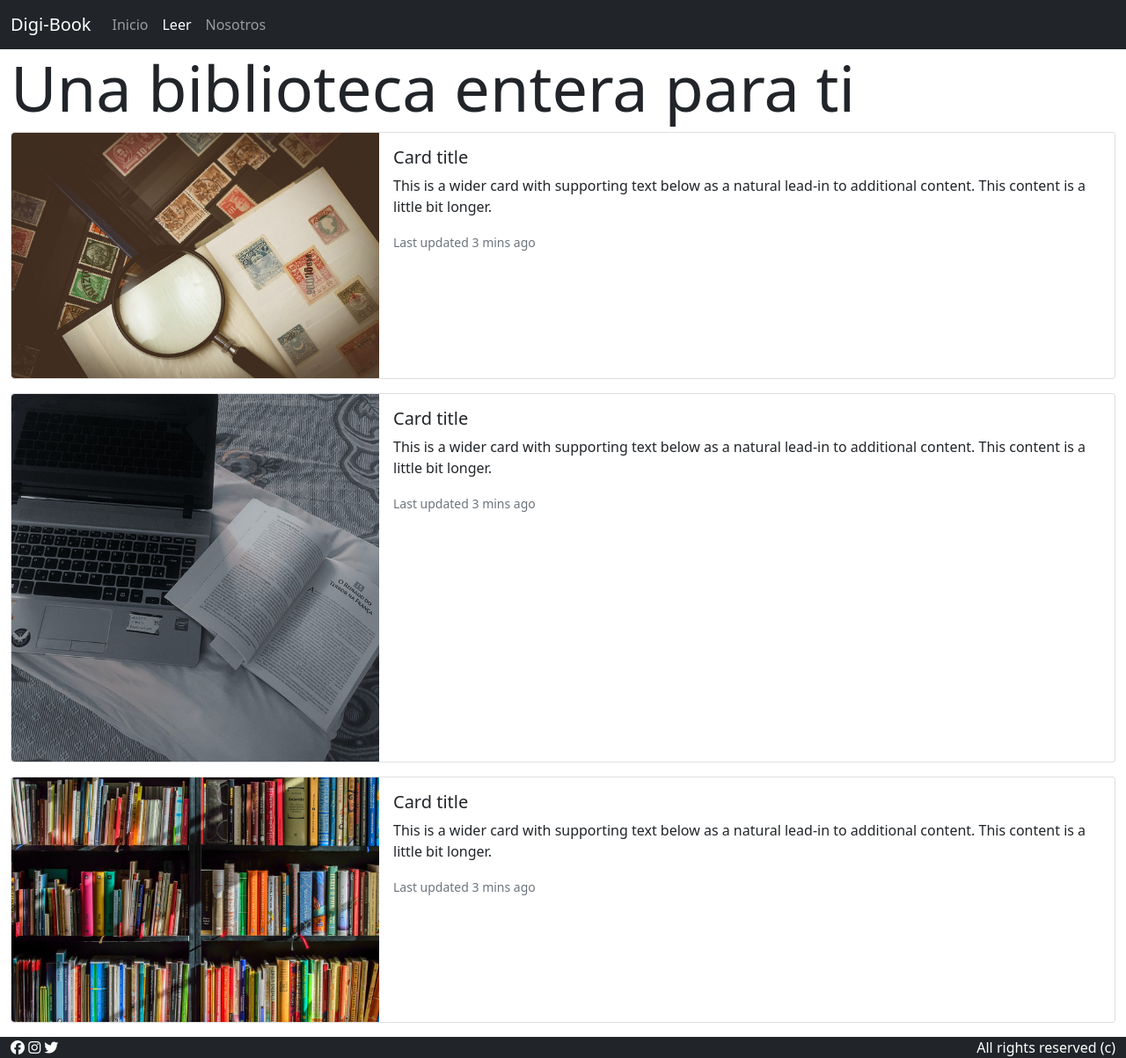
After one commit to irvingmartinez365/sitio-web-cms, a PHP site: page /public/leer.html in a window 1280 px wide. The commit adds this page. Shown: the whole page at 88% size. Run offline with PHP 8.4, Linux system fonts and the light colour scheme; some libraries are stand-ins or nearby versions.

Commit message:
leer.html

```diff
--- /dev/null
+++ b/public/leer.html
@@ -0,0 +1,101 @@
+<!DOCTYPE html>
+<html>
+	<head>
+		<meta charset="utf-8">
+		<meta name="viewport" content="scale=1.0">
+		<title>Digi-Book</title>
+
+		<!-- FONTAWESOME -->
+		<script defer src="https://kit.fontawesome.com/be7646c638.js" crossorigin="anonymous"></script>
+		<!-- BOOTSTRAP -->
+
+		<link href="https://cdn.jsdelivr.net/npm/bootstrap@5.1.3/dist/css/bootstrap.min.css" rel="stylesheet" integrity="sha384-1BmE4kWBq78iYhFldvKuhfTAU6auU8tT94WrHftjDbrCEXSU1oBoqyl2QvZ6jIW3" crossorigin="anonymous">
+
+		<script defer src="https://cdn.jsdelivr.net/npm/bootstrap@5.1.3/dist/js/bootstrap.bundle.min.js" integrity="sha384-ka7Sk0Gln4gmtz2MlQnikT1wXgYsOg+OMhuP+IlRH9sENBO0LRn5q+8nbTov4+1p" crossorigin="anonymous"></script>
+
+		<!-- CUSTOM CSS -->
+		<link rel="stylesheet" href="styles/styles.css">
+	</head>
+	<body>
+
+		<header>
+			<nav class="navbar navbar-dark bg-dark navbar-expand-lg">
+				<div class="container-fluid">
+					<span class="navbar-brand display-1">Digi-Book</span>
+					<button type="button" class="navbar-toggler" data-bs-toggle="collapse" data-bs-target="#navbar-btn" aria-controls="navbarSupportedContent" aria-expanded="false" aria-label="Toggle navigation">
+						<span class="navbar-toggler-icon"></span>
+					</button>
+					<div class="collapse navbar-collapse" id="navbar-btn">
+						<ul class="navbar-nav">
+							<li class="nav-item"><a href="/" class="nav-link">Inicio</a></li>
+							<li class="nav-item"><a href="leer.html" class="nav-link active">Leer</a></li>
+							<li class="nav-item"><a href="#" class="nav-link">Nosotros</a></li>
+						</ul>
+					</div>
+
+				</div>
+
+			</nav>
+		</header>
+        <div class="container-fluid">
+            <h1 class="display-2">Una biblioteca entera para ti</h1>
+            <div>
+                <div class="card mb-3" style="max-width: 100%;">
+                    <div class="row g-0">
+                      <div class="col-md-4">
+                        <img src="../assets/img/img-1.jpg" class="img-fluid rounded-start" alt="...">
+                      </div>
+                      <div class="col-md-8">
+                        <div class="card-body">
+                          <h5 class="card-title">Card title</h5>
+                          <p class="card-text">This is a wider card with supporting text below as a natural lead-in to additional content. This content is a little bit longer.</p>
+                          <p class="card-text"><small class="text-muted">Last updated 3 mins ago</small></p>
+                        </div>
+                      </div>
+                    </div>
+                  </div>
+                  <div class="card mb-3" style="max-width: 100%;">
+                    <div class="row g-0">
+                      <div class="col-md-4">
+                        <img src="../assets/img/img-2.jpg" class="img-fluid rounded-start" alt="...">
+                      </div>
+                      <div class="col-md-8">
+                        <div class="card-body">
+                          <h5 class="card-title">Card title</h5>
+                          <p class="card-text">This is a wider card with supporting text below as a natural lead-in to additional content. This content is a little bit longer.</p>
+                          <p class="card-text"><small class="text-muted">Last updated 3 mins ago</small></p>
+                        </div>
+                      </div>
+                    </div>
+                  </div>
+                  <div class="card mb-3" style="max-width: 100%;">
+                    <div class="row g-0">
+                      <div class="col-md-4">
+                        <img src="../assets/img/slide-1.jpg" class="img-fluid rounded-start" alt="...">
+                      </div>
+                      <div class="col-md-8">
+                        <div class="card-body">
+                          <h5 class="card-title">Card title</h5>
+                          <p class="card-text">This is a wider card with supporting text below as a natural lead-in to additional content. This content is a little bit longer.</p>
+                          <p class="card-text"><small class="text-muted">Last updated 3 mins ago</small></p>
+                        </div>
+                      </div>
+                    </div>
+                  </div>
+            </div>
+        </div>
+        <footer class="bg-dark footer container-fluid">
+            <div class="row">
+              <div class="col">
+                  <a class="footer-link-c" href="#"><span class="fab fa-facebook"></span></a>
+                  <a class="footer-link-c" href="#"><span class="fab fa-instagram"></span></a>
+                  <a class="footer-link-c" href="#"><span class="fab fa-twitter"></span></a>
+              </div>
+              <div class="col text-end">
+                  <span class="footer-link-c">All rights reserved (c)</span>
+              </div>
+            </div>
+
+        </footer>
+  </body>
+</html>
--- a/styles/styles.css
+++ b/styles/styles.css
@@ -2,3 +2,14 @@
     height: 500px;
     object-fit: cover;
 }
+.img-c{
+    width: 250px;
+    height: 250px;
+    object-fit: cover;
+}
+.footer{
+    width: 100%;
+}
+.footer-link-c{
+    color: #fff;
+}
```
Also changed, not shown: index.html (+43 -2 lines), assets/img/img-1.jpg (added), assets/img/img-2.jpg (added).
